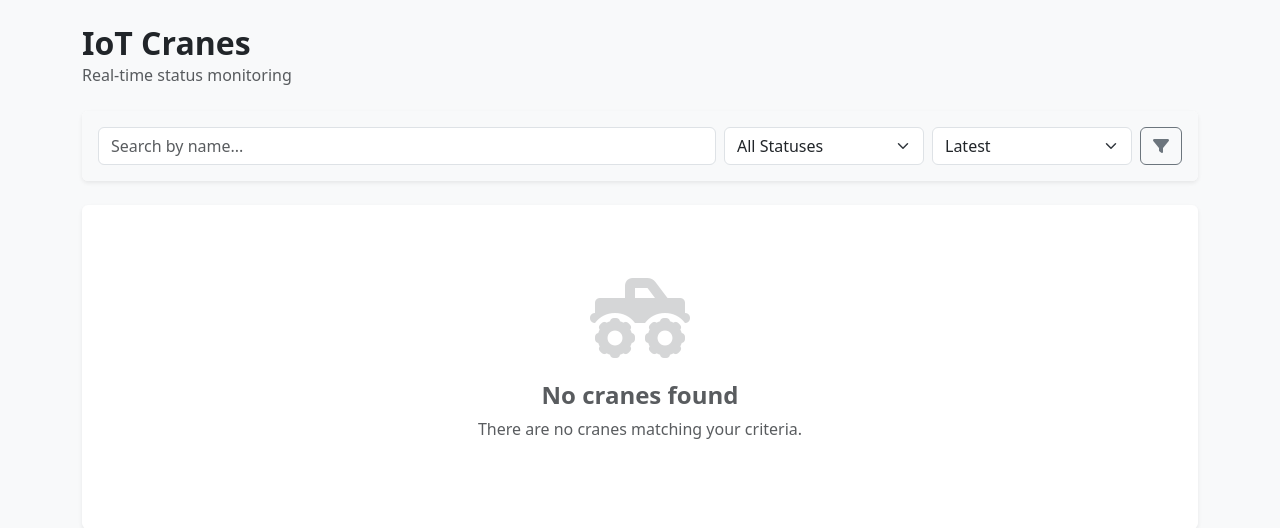
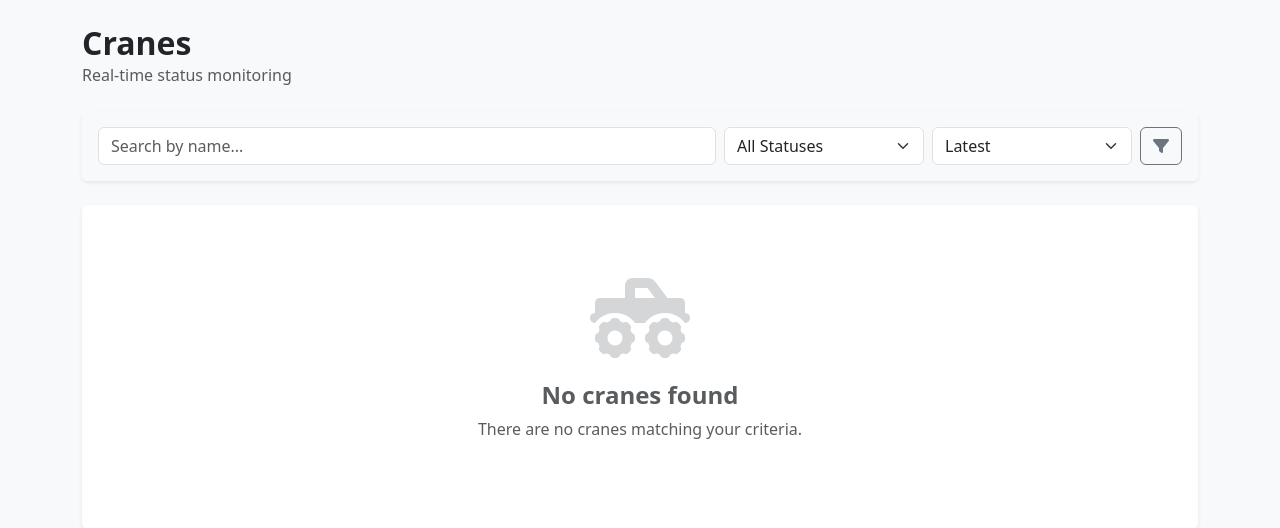
Before and after one commit to AnishJonathan/smart-port-digital-twin, a Flask app: page /cranes/ in a window 1280 px wide. Shown: the part 56-584 px from the top of the page. Run offline with Flask 3, Linux system fonts and the light colour scheme; the visitor is signed in with stand-in values (Sample User, id 1); data that the repository does not hold is empty.

Commit message:
Fix UI consistency: footer year 2026 and rename IoT Cranes to Cranes

```diff
--- a/smart-port/templates/auth/login.html
+++ b/smart-port/templates/auth/login.html
@@ -69,7 +69,7 @@
             </div>
             {% endif %}
             <div class="text-center mt-3 text-muted small">
-                &copy; {{ range(2020, 2030) | random }} Smart Port Digital Twin Platform. DevOps Phase 1.
+                &copy; 2026 Smart Port Digital Twin Platform. All Rights Reserved.
             </div>
         </div>
     </div>
--- a/smart-port/templates/cranes/index.html
+++ b/smart-port/templates/cranes/index.html
@@ -1,12 +1,12 @@
 {% extends "base.html" %}
 
-{% block title %}IoT Cranes Monitoring{% endblock %}
+{% block title %}Cranes Monitoring{% endblock %}
 
 {% block content %}
 <div class="container mt-4">
     <div class="d-flex flex-wrap justify-content-between align-items-center mb-4">
         <div>
-            <h2 class="fw-bold mb-0">IoT Cranes</h2>
+            <h2 class="fw-bold mb-0">Cranes</h2>
             <p class="text-muted mb-0">Real-time status monitoring</p>
         </div>
         <div class="mt-2 mt-md-0">
@@ -127,7 +127,7 @@
         <div class="modal-content border-0 shadow">
             <form action="{{ url_for('cranes.add') }}" method="POST">
                 <div class="modal-header bg-light">
-                    <h5 class="modal-title fw-bold">Register IoT Crane</h5>
+                    <h5 class="modal-title fw-bold">Register Crane</h5>
                     <button type="button" class="btn-close" data-bs-dismiss="modal"></button>
                 </div>
                 <div class="modal-body p-4">
```
